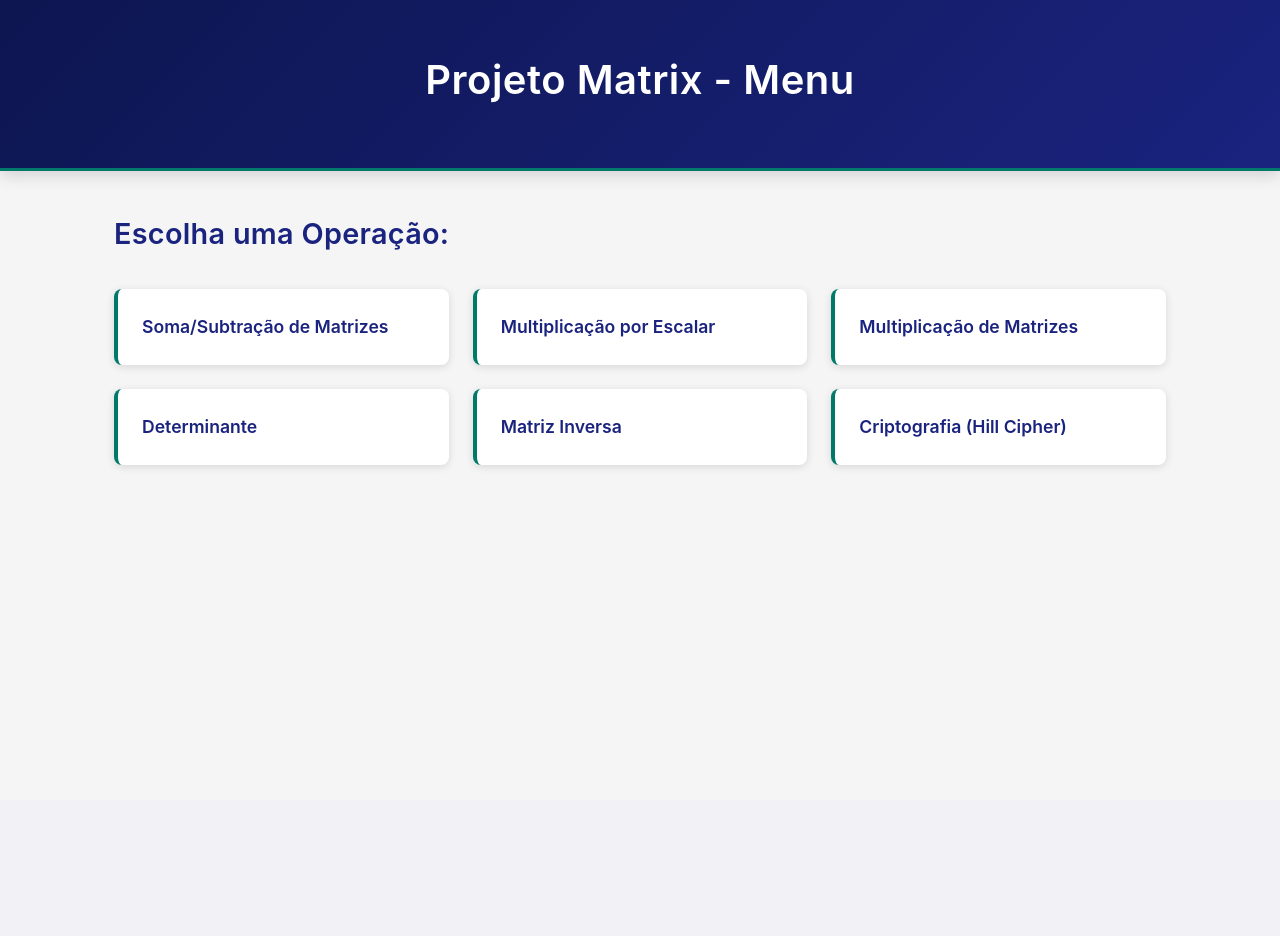
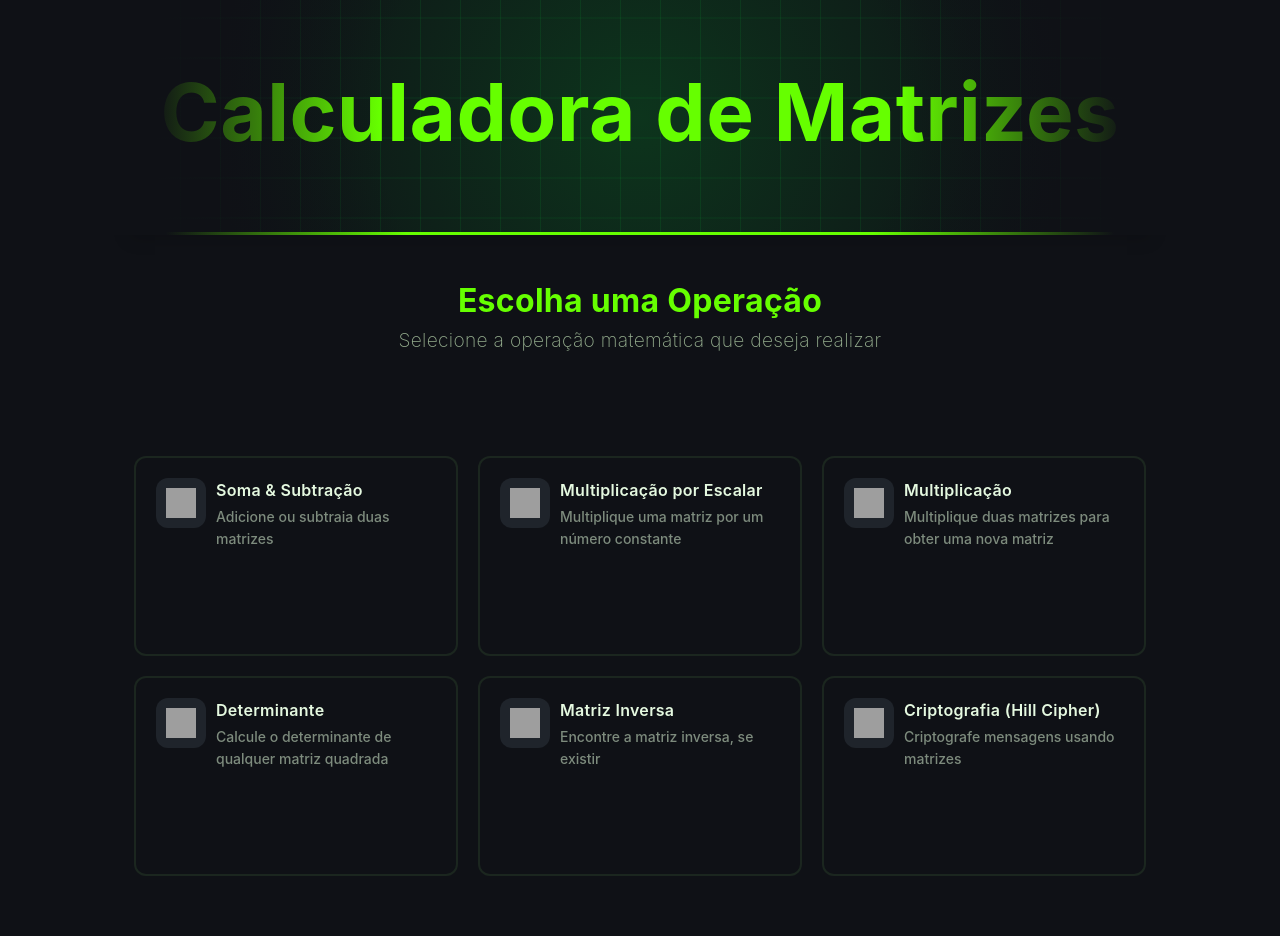
Before and after one commit to tskxz/matrix, a Flask app: page / in a window 1280 px wide. Before the commit the page ends 468 px from the top, so only its background shows below. Run offline with Flask 3, Linux system fonts and the light colour scheme; grey boxes are pictures that could not be loaded.

Commit message:
mudanças na ui.

```diff
--- a/static/css/style.css
+++ b/static/css/style.css
@@ -33,33 +33,48 @@ html {
 
 body {
     font-family: -apple-system, BlinkMacSystemFont, 'Segoe UI', 'Roboto', 'Oxygen', 'Ubuntu', 'Cantarell', sans-serif;
-    background-color: var(--light-bg);
+    background: #0f1116;
     color: var(--dark-text);
     line-height: 1.6;
     min-height: 100vh;
 }
 
 header {
-    background: linear-gradient(135deg, var(--primary-dark) 0%, var(--primary-color) 100%);
-    color: var(--white);
+    color: #66ff00;
     padding: 3rem 2rem;
     text-align: center;
     box-shadow: var(--shadow-lg);
-    border-bottom: 3px solid var(--secondary-color);
+    border-bottom: 3px solid #66ff00;
 }
 
 header h1 {
-    font-size: 2.5rem;
-    font-weight: 600;
+    font-size: 5rem;
+    font-weight: bold;
     letter-spacing: 0.5px;
     margin-bottom: 0.5rem;
 }
 
-header p {
-    font-size: 1rem;
-    opacity: 0.95;
-    font-weight: 300;
+.matrix-pattern {
+  position: relative;
+  background:
+    linear-gradient(rgba(0,255,65,0.08) 1px, transparent 1px),
+    linear-gradient(90deg, rgba(0,255,65,0.08) 1px, transparent 1px),
+    radial-gradient(circle at center, rgba(0,255,65,0.15), #0f1116 65%);
+  background-size: 40px 40px, 40px 40px, cover;
+  background-position: center;
+  display: flex;
+  align-items: center;
+  justify-content: center;
 }
+
+.matrix-pattern::after {
+  content: "";
+  position: absolute;
+  inset: 0;
+  background: radial-gradient(circle at center, transparent 40%, #0f1116 75%);
+  pointer-events: none;
+}
+
 
 main {
     max-width: 1100px;
@@ -70,11 +85,21 @@ main {
 
 /* Menu/Index Styles */
 h2 {
-    color: var(--primary-color);
+    color: #66ff00;
     margin: 2rem 0 1.5rem;
-    font-size: 1.8rem;
-    font-weight: 600;
+    font-size: 2rem;
+    font-weight: bold;
     letter-spacing: 0.3px;
+    text-align: center;
+}
+
+h3 {
+    margin-top: -25px;
+    font-size: 1.2rem;
+    font-weight: 200;
+    letter-spacing: 0.3px;
+    text-align: center;
+    color: #d6fbc9ab;
 }
 
 ul {
@@ -86,7 +111,7 @@ ul {
 }
 
 ul li {
-    background: var(--white);
+    background: #0d0d0d;
     padding: 1.5rem;
     border-radius: 8px;
     box-shadow: var(--shadow);
@@ -490,50 +515,61 @@ input[type="submit"]:disabled {
     box-shadow: var(--shadow-lg);
 }
 
-/* Menu Button Grid */
 .button-grid {
     display: grid;
-    grid-template-columns: repeat(auto-fit, minmax(280px, 1fr));
-    gap: 1.5rem;
-    margin: 2rem 0;
+    grid-template-columns: repeat(auto-fit, minmax(308px, 3fr));
+    gap: 4rem;
+    margin-top: 5rem;
 }
 
-.menu-button {
-    display: block;
-    background: var(--white);
-    padding: 1.5rem;
-    border-radius: 8px;
-    box-shadow: var(--shadow);
-    transition: all 0.3s cubic-bezier(0.4, 0, 0.2, 1);
-    border-left: 4px solid var(--secondary-color);
-    position: relative;
-    overflow: hidden;
-    color: var(--primary-color);
-    font-size: 1.1rem;
-    font-weight: 600;
-    text-decoration: none;
-    cursor: pointer;
+.grid-container {
+    display: grid;
+    grid-template-columns: repeat(auto-fit, minmax(250px, 1fr));
+    gap: 20px;
+    margin: 20px;
 }
 
-.menu-button::before {
-    content: '';
-    position: absolute;
-    top: 0;
-    left: -100%;
-    width: 100%;
-    height: 100%;
-    background: linear-gradient(90deg, transparent, rgba(0, 121, 107, 0.1), transparent);
-    transition: left 0.5s ease;
+.card {
+    display: flex;
+    height: 200px;
+    gap: 10px;
+    background-color: #0f1116;
+    border: 2px solid #90ff7a17;
+    border-radius: 12px;
+    padding: 20px;
+    text-decoration: none;
+    transition: transform 0.2s, box-shadow 0.2s;
 }
 
-.menu-button:hover::before {
-    left: 100%;
+.card:hover {
+    transform: translateY(-5px);
+    box-shadow: 0 10px 20px rgba(0, 255, 100, 0.15);
 }
 
-.menu-button:hover {
-    transform: translateY(-4px);
-    box-shadow: var(--shadow-lg);
-    color: var(--secondary-color);
+.icon {
+    background-color: #1f242b;
+    border-radius: 12px;
+    width: 50px;
+    height: 50px;
+    display: flex;
+    align-items: center;
+    justify-content: center;
+    flex-shrink: 0;
+}
+
+.card-text h3 {
+    margin: 0;
+    color: #e5f9e0;
+    font-size: 16px;
+    font-weight: 600;
+    text-align: left;
+}
+
+.card-text p {
+    margin: 2px 0 0;
+    color: #7d8b7d;
+    font-size: 14px;
+    text-align: left;
 }
 
 /* Responsive Design */
--- a/templates/base.html
+++ b/templates/base.html
@@ -7,9 +7,11 @@
     <link rel="stylesheet" href="{{ url_for('static', filename='css/style.css') }}">
 </head>
 <body>
-    <header>
-        <h1>{% block header_text %}Projeto Matrix{% endblock %}</h1>
-    </header>
+    <div class="matrix-pattern">
+        <header>
+            <h1>{% block header_text %}Calculadora de Matrizes{% endblock %}</h1>
+        </header>
+    </div>
     <main>
         {% block content %}{% endblock %}
     </main>
--- a/templates/index.html
+++ b/templates/index.html
@@ -1,16 +1,74 @@
 {% extends "base.html" %}
 
 {% block title %}Menu Principal{% endblock %}
-{% block header_text %}Projeto Matrix - Menu{% endblock %}
+{% block header_text %}Calculadora de Matrizes{% endblock %}
 
 {% block content %}
-    <h2>Escolha uma Operação:</h2>
+    <h2>Escolha uma Operação</h2>
+    <h3>Selecione a operação matemática que deseja realizar</h3>
     <div class="button-grid">
-        <a href="{{ url_for('sum_sub') }}" class="menu-button">Soma/Subtração de Matrizes</a>
-        <a href="{{ url_for('scalar') }}" class="menu-button">Multiplicação por Escalar</a>
-        <a href="{{ url_for('multiply') }}" class="menu-button">Multiplicação de Matrizes</a>
-        <a href="{{ url_for('determinant') }}" class="menu-button">Determinante</a>
-        <a href="{{ url_for('inverse') }}" class="menu-button">Matriz Inversa</a>
-        <a href="{{ url_for('encrypt') }}" class="menu-button">Criptografia (Hill Cipher)</a>
+        <div class="grid-container">
+
+            <a href="{{ url_for('sum_sub') }}" class="card">
+                <div class="icon">
+                    <img width="30" height="30" src="https://img.icons8.com/?size=100&id=pY1CjHvHcJ9i&format=png&color=66ff00"/>
+                </div>
+
+                <div class="card-text">
+                    <h3>Soma & Subtração</h3>
+                    <p>Adicione ou subtraia duas matrizes</p>
+                </div>
+            </a>
+
+            <a href="{{ url_for('scalar') }}" class="card">
+                <div class="icon">
+                    <img width="30" height="30" src="https://img.icons8.com/?size=100&id=3859&format=png&color=66ff00"/>
+                </div>
+                <div class="card-text">
+                    <h3>Multiplicação por Escalar</h3>
+                    <p>Multiplique uma matriz por um número constante</p>
+                </div>
+            </a>
+
+            <a href="{{ url_for('multiply') }}" class="card">
+                <div class="icon">
+                    <img width="30" height="30" src="https://img.icons8.com/?size=100&id=6483&format=png&color=66ff00"/>
+                </div>
+                <div class="card-text">
+                    <h3>Multiplicação</h3>
+                    <p>Multiplique duas matrizes para obter uma nova matriz</p>
+                </div>
+            </a>
+
+            <a href="{{ url_for('determinant') }}" class="card">
+                <div class="icon">
+                    <img width="30" height="30" src="https://img.icons8.com/?size=100&id=vzxOBDhFVxNW&format=png&color=66ff00"/>
+                </div>
+                <div class="card-text">
+                    <h3>Determinante</h3>
+                    <p>Calcule o determinante de qualquer matriz quadrada</p>
+                </div>
+            </a>
+
+            <a href="{{ url_for('inverse') }}" class="card">
+                <div class="icon">
+                    <img width="30" height="30" src="https://img.icons8.com/?size=100&id=8168&format=png&color=66ff00"/>
+                </div>
+                <div class="card-text">
+                    <h3>Matriz Inversa</h3>
+                    <p>Encontre a matriz inversa, se existir</p>
+                </div>
+            </a>
+
+            <a href="{{ url_for('encrypt') }}" class="card">
+                <div class="icon">
+                    <img width="30" height="30" src="https://img.icons8.com/?size=100&id=K8COE1RePcOm&format=png&color=66ff00"/>
+                </div>
+                <div class="card-text">
+                    <h3>Criptografia (Hill Cipher)</h3>
+                    <p>Criptografe mensagens usando matrizes</p>
+                </div>
+            </a>
+        </div>
     </div>
 {% endblock %}
```
